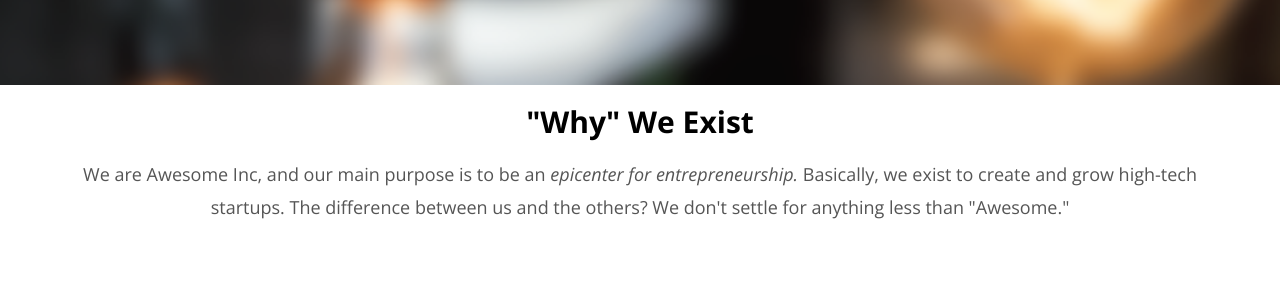
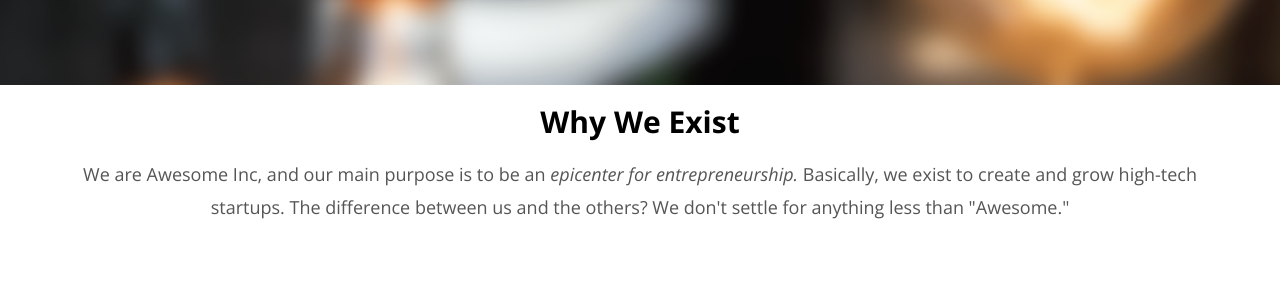
Before and after one commit to bcsmith12/bcsmith12.github.io, a Jekyll site: the page index.html, which Jekyll copies as it is, in a window 1280 px wide and 900 px high. Shown: the part 415-698 px from the top of the window. Built offline with Jekyll 4.4.1, drawn with Linux system fonts in a browser that asks for light colours; nearby versions of some CDN libraries; library files that are not in the unit come from our copies; comment, search, counter and statistics services are not loaded.

Commit message:
Update index.html

```diff
--- a/index.html
+++ b/index.html
@@ -225,7 +225,7 @@
 
 		<div class="container">
 
-			<center><h3 class="post-title" style="color:black"><strong>"Why" We Exist</strong></h3>
+			<center><h3 class="post-title" style="color:black"><strong>Why We Exist</strong></h3>
 
 			<p align="center">We are Awesome Inc, and our main purpose is to be an <em>epicenter for entrepreneurship.</em> Basically, we exist to create and grow high-tech startups. The difference between us and the others? We don't settle for anything less than "Awesome."</p></center>
 
```
